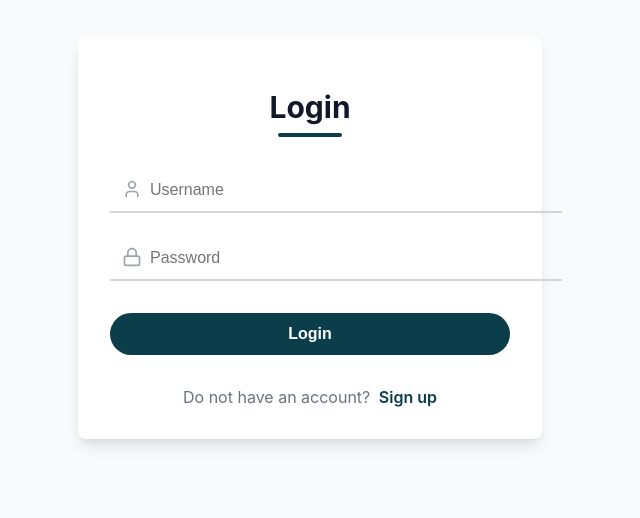
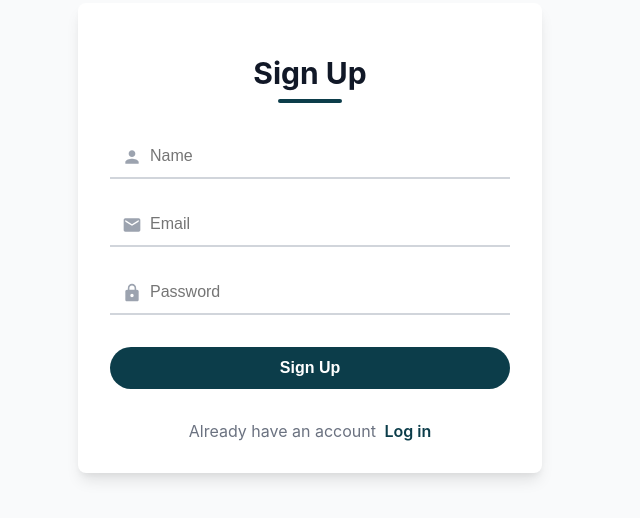
Before and after one commit to ZAsabiha/HR-CORE, a React (Create React App) app: page /signup in a window 1280 px wide. Shown: the part 178-696 px from the top of the page, without its empty margins (330-970 px from the left). Built offline with nearby package versions, Linux system fonts and the light colour scheme.

Commit message:
Added SignUpForm and Routing

```diff
--- a/src/App.js
+++ b/src/App.js
@@ -1,10 +1,16 @@
+import React from 'react';
+import { BrowserRouter as Router, Routes, Route } from 'react-router-dom';
 import LoginForm from './LoginForm';
+import SignUpForm from './SignUpForm';
 
 function App() {
   return (
-    <div className="App">
-      <LoginForm />
-    </div>
+    <Router>
+      <Routes>
+        <Route path="/" element={<LoginForm />} />
+        <Route path="/signup" element={<SignUpForm />} />
+      </Routes>
+    </Router>
   );
 }
 
--- /dev/null
+++ b/src/SignUpForm.jsx
@@ -0,0 +1,276 @@
+import React, { useState } from 'react';
+
+const SignUpForm = () => {
+  const [formData, setFormData] = useState({
+    name: '',
+    email: '',
+    password: ''
+  });
+
+  const handleInputChange = (e) => {
+    const { name, value } = e.target;
+    setFormData(prev => ({
+      ...prev,
+      [name]: value
+    }));
+  };
+
+  const handleSubmit = () => {
+    console.log('Form submitted:', formData);
+  };
+
+  const handleLogin = () => {
+    console.log('Navigate to login');
+  };
+
+  const styles = {
+    container: {
+      minHeight: '100vh',
+      backgroundColor: '#f9fafb',
+      display: 'flex',
+      alignItems: 'center',
+      justifyContent: 'center',
+      padding: '1rem',
+      fontFamily: '-apple-system, BlinkMacSystemFont, "Segoe UI", Roboto, Oxygen, Ubuntu, Cantarell, sans-serif'
+    },
+    formCard: {
+      maxWidth: '400px',
+      width: '100%',
+      backgroundColor: 'white',
+      borderRadius: '0.5rem',
+      boxShadow: '0 10px 15px -3px rgba(0, 0, 0, 0.1), 0 4px 6px -2px rgba(0, 0, 0, 0.05)',
+      padding: '2rem'
+    },
+    header: {
+      textAlign: 'center',
+      marginBottom: '2rem'
+    },
+    title: {
+      fontSize: '1.875rem',
+      fontWeight: 'bold',
+      color: '#111827',
+      marginBottom: '0.5rem'
+    },
+    underline: {
+      width: '4rem',
+      height: '0.25rem',
+      backgroundColor: '#0C3D4A',
+      margin: '0 auto',
+      borderRadius: '0.125rem'
+    },
+    formContainer: {
+      display: 'flex',
+      flexDirection: 'column',
+      gap: '1.5rem'
+    },
+    inputGroup: {
+      position: 'relative'
+    },
+    inputWrapper: {
+      position: 'relative'
+    },
+    icon: {
+      position: 'absolute',
+      left: '0.75rem',
+      top: '50%',
+      transform: 'translateY(-50%)',
+      width: '20px',
+      height: '20px',
+      color: '#9ca3af',
+      zIndex: 1,
+      pointerEvents: 'none'
+    },
+    input: {
+      display: 'block',
+      width: '100%',
+      paddingLeft: '2.5rem',
+      paddingRight: '0.75rem',
+      paddingTop: '0.75rem',
+      paddingBottom: '0.75rem',
+      border: 'none',
+      borderBottom: '2px solid #d1d5db',
+      backgroundColor: 'transparent',
+      outline: 'none',
+      transition: 'border-color 0.2s ease',
+      fontSize: '1rem',
+      color: '#111827',
+      boxSizing: 'border-box'
+    },
+    inputFocused: {
+      borderBottomColor: '#0C3D4A'
+    },
+    placeholder: {
+      color: '#9ca3af'
+    },
+    submitButton: {
+      width: '100%',
+      backgroundColor: '#0C3D4A',
+      color: 'white',
+      fontWeight: '600',
+      padding: '0.75rem 1rem',
+      border: 'none',
+      borderRadius: '9999px',
+      cursor: 'pointer',
+      transition: 'background-color 0.2s ease',
+      fontSize: '1rem',
+      marginTop: '0.5rem'
+    },
+    submitButtonHover: {
+      backgroundColor: '#0a2f3a'
+    },
+    footer: {
+      marginTop: '2rem',
+      textAlign: 'center'
+    },
+    footerText: {
+      color: '#6b7280'
+    },
+    loginLink: {
+      color: '#0C3D4A',
+      fontWeight: '600',
+      textDecoration: 'none',
+      marginLeft: '0.25rem',
+      cursor: 'pointer',
+      transition: 'color 0.2s ease'
+    },
+    loginLinkHover: {
+      color: '#0a2f3a',
+      textDecoration: 'underline'
+    }
+  };
+
+
+  const UserIcon = () => (
+    <svg style={styles.icon} fill="currentColor" viewBox="0 0 24 24">
+      <path d="M12 12c2.21 0 4-1.79 4-4s-1.79-4-4-4-4 1.79-4 4 1.79 4 4 4zm0 2c-2.67 0-8 1.34-8 4v2h16v-2c0-2.66-5.33-4-8-4z"/>
+    </svg>
+  );
+
+  const EmailIcon = () => (
+    <svg style={styles.icon} fill="currentColor" viewBox="0 0 24 24">
+      <path d="M20 4H4c-1.1 0-1.99.9-1.99 2L2 18c0 1.1.9 2 2 2h16c1.1 0 2-.9 2-2V6c0-1.1-.9-2-2-2zm0 4l-8 5-8-5V6l8 5 8-5v2z"/>
+    </svg>
+  );
+
+  const LockIcon = () => (
+    <svg style={styles.icon} fill="currentColor" viewBox="0 0 24 24">
+      <path d="M18 8h-1V6c0-2.76-2.24-5-5-5S7 3.24 7 6v2H6c-1.1 0-2 .9-2 2v10c0 1.1.9 2 2 2h12c1.1 0 2-.9 2-2V10c0-1.1-.9-2-2-2zm-6 9c-1.1 0-2-.9-2-2s.9-2 2-2 2 .9 2 2-.9 2-2 2zm3.1-9H8.9V6c0-1.71 1.39-3.1 3.1-3.1 1.71 0 3.1 1.39 3.1 3.1v2z"/>
+    </svg>
+  );
+
+  return (
+    <div style={styles.container}>
+      <div style={styles.formCard}>
+        {/* Header */}
+        <div style={styles.header}>
+          <h1 style={styles.title}>Sign Up</h1>
+          <div style={styles.underline}></div>
+        </div>
+
+        {/* Sign Up Form */}
+        <div style={styles.formContainer}>
+          {/* Name Field */}
+          <div style={styles.inputGroup}>
+            <div style={styles.inputWrapper}>
+              <UserIcon />
+              <input
+                type="text"
+                name="name"
+                placeholder="Name"
+                value={formData.name}
+                onChange={handleInputChange}
+                style={styles.input}
+                onFocus={(e) => {
+                  e.target.style.borderBottomColor = '#0C3D4A';
+                }}
+                onBlur={(e) => {
+                  e.target.style.borderBottomColor = '#d1d5db';
+                }}
+                required
+              />
+            </div>
+          </div>
+
+          {/* Email Field */}
+          <div style={styles.inputGroup}>
+            <div style={styles.inputWrapper}>
+              <EmailIcon />
+              <input
+                type="email"
+                name="email"
+                placeholder="Email"
+                value={formData.email}
+                onChange={handleInputChange}
+                style={styles.input}
+                onFocus={(e) => {
+                  e.target.style.borderBottomColor = '#0C3D4A';
+                }}
+                onBlur={(e) => {
+                  e.target.style.borderBottomColor = '#d1d5db';
+                }}
+                required
+              />
+            </div>
+          </div>
+
+          {/* Password Field */}
+          <div style={styles.inputGroup}>
+            <div style={styles.inputWrapper}>
+              <LockIcon />
+              <input
+                type="password"
+                name="password"
+                placeholder="Password"
+                value={formData.password}
+                onChange={handleInputChange}
+                style={styles.input}
+                onFocus={(e) => {
+                  e.target.style.borderBottomColor = '#0C3D4A';
+                }}
+                onBlur={(e) => {
+                  e.target.style.borderBottomColor = '#d1d5db';
+                }}
+                required
+              />
+            </div>
+          </div>
+
+          {/* Sign Up Button */}
+          <button
+            onClick={handleSubmit}
+            style={styles.submitButton}
+            onMouseEnter={(e) => {
+              e.target.style.backgroundColor = '#0a2f3a';
+            }}
+            onMouseLeave={(e) => {
+              e.target.style.backgroundColor = '#0C3D4A';
+            }}
+          >
+            Sign Up
+          </button>
+        </div>
+
+        {/* Login Link */}
+        <div style={styles.footer}>
+          <span style={styles.footerText}>Already have an account </span>
+          <span
+            onClick={handleLogin}
+            style={styles.loginLink}
+            onMouseEnter={(e) => {
+              e.target.style.color = '#0a2f3a';
+              e.target.style.textDecoration = 'underline';
+            }}
+            onMouseLeave={(e) => {
+              e.target.style.color = '#0C3D4A';
+              e.target.style.textDecoration = 'none';
+            }}
+          >
+            Log in
+          </span>
+        </div>
+      </div>
+    </div>
+  );
+};
+
+export default SignUpForm;
```
Also changed, not shown: package.json (+4 -3 lines), 1 other file (tests, documents, lock files or other folders).
